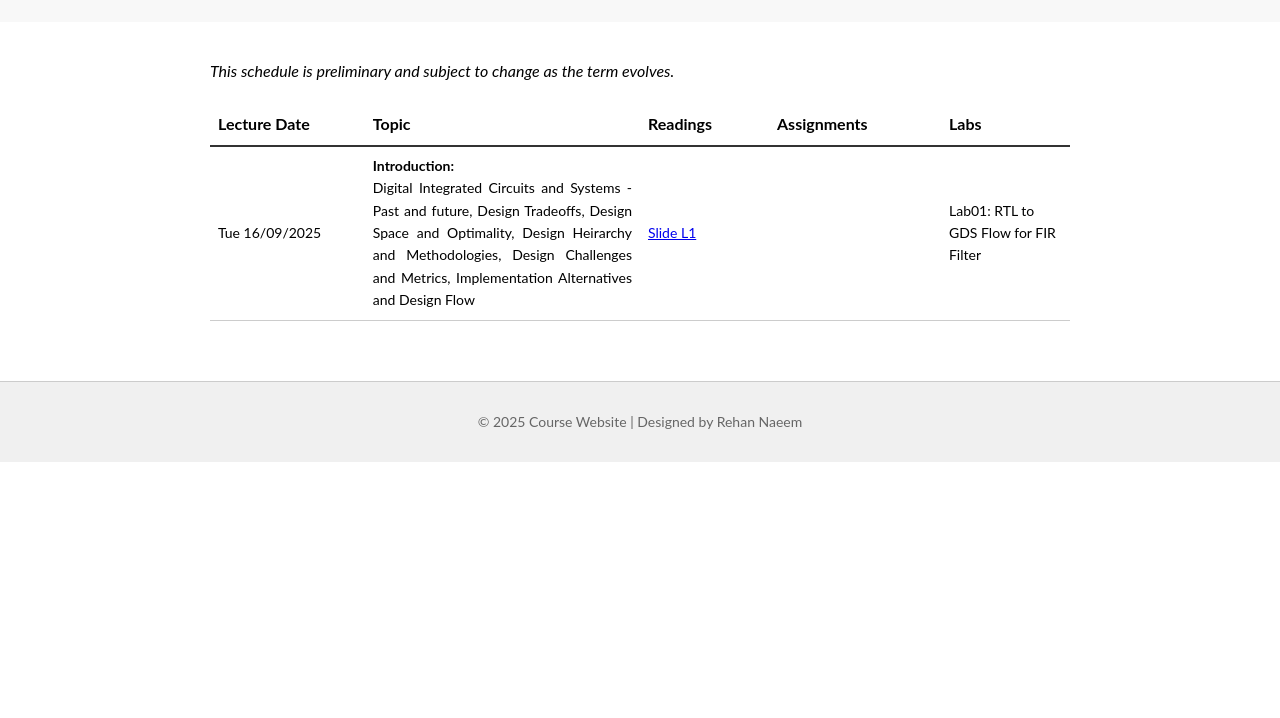
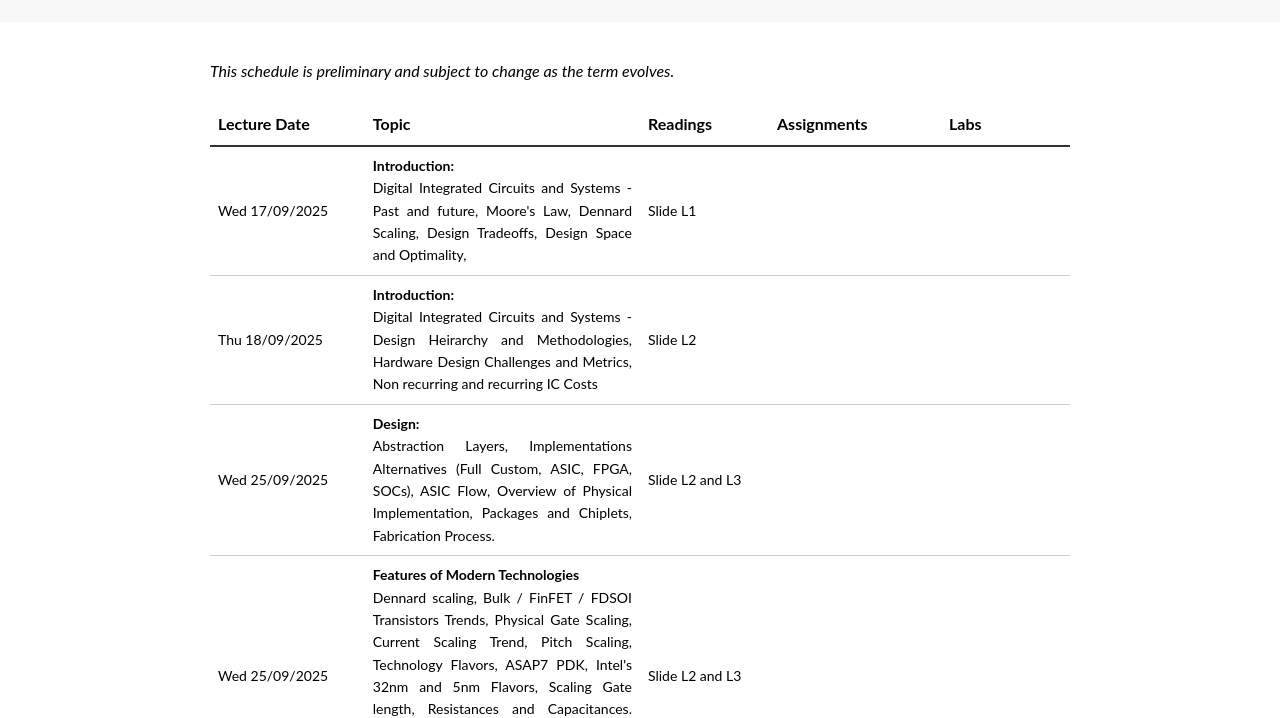
Before and after one commit to rehannaeemee/avlsi, a plain HTML site: page schedule.html in a window 1280 px wide. Shown: the part 236-954 px from the top of the page. Before the commit the page ends 800 px from the top, so only its background shows below. Drawn offline with Linux system fonts and the light colour scheme.

Commit message:
Update schedule.html

```diff
--- a/schedule.html
+++ b/schedule.html
@@ -33,14 +33,53 @@
       <tbody>
 
         <tr>
-          <td data-label="Lecture Date">Tue 16/09/2025</td>
+          <td data-label="Lecture Date">Wed 17/09/2025</td>
           <td style="text-align: justify;" data-label="Topic"><strong>Introduction:</strong><br>
-            Digital Integrated Circuits and Systems - Past and future, Design Tradeoffs, Design Space and Optimality, Design Heirarchy and Methodologies, Design Challenges and Metrics, Implementation Alternatives and Design Flow</td>
-          <td data-label="Readings">
-            <a href="#">Slide L1</a>
+            Digital Integrated Circuits and Systems - Past and future, Moore's Law, Dennard Scaling, Design Tradeoffs, Design Space and Optimality,
+            </td>
+          <td data-label="Readings">Slide L1</td>
+          <td data-label="Assignment"></td>
+          <td data-label="Labs"></td>
+        </tr>
+
+        <tr>
+          <td data-label="Lecture Date">Thu 18/09/2025</td>
+          <td style="text-align: justify;" data-label="Topic"><strong>Introduction:</strong><br>
+            Digital Integrated Circuits and Systems - Design Heirarchy and Methodologies, Hardware Design Challenges and Metrics,
+            Non recurring and recurring IC Costs
           </td>
+          <td data-label="Readings">Slide L2</td>
           <td data-label="Assignment"></td>
-          <td data-label="Labs">Lab01: RTL to GDS Flow for FIR Filter</td>
+          <td data-label="Labs"></td>
+        </tr>
+
+         <tr>
+          <td data-label="Lecture Date">Wed 25/09/2025</td>
+
+          <td style="text-align: justify;" data-label="Topic"><strong>Design:</strong><br>
+            Abstraction Layers, Implementations Alternatives (Full Custom, ASIC, FPGA, SOCs),
+            ASIC Flow, Overview of Physical Implementation, Packages and Chiplets,
+            Fabrication Process.
+
+          </td>
+
+          <td data-label="Readings">Slide L2 and L3</td>
+          <td data-label="Assignment"></td>
+          <td data-label="Labs"></td>
+        </tr>
+
+        <tr>
+          <td data-label="Lecture Date">Wed 25/09/2025</td>
+
+          <td style="text-align: justify;" data-label="Topic"><strong>Features of Modern Technologies</strong><br>
+            Dennard scaling, Bulk / FinFET / FDSOI Transistors Trends, Physical Gate Scaling, Current Scaling Trend,
+            Pitch Scaling, Technology Flavors, ASAP7 PDK, Intel's 32nm and 5nm Flavors, Scaling Gate length, Resistances and Capacitances.
+            Shallow Trench Isolation, High-k Metal Gate, Strained Silicon and its Effect on Transistor Sizing.
+          </td>
+
+          <td data-label="Readings">Slide L2 and L3</td>
+          <td data-label="Assignment"></td>
+          <td data-label="Labs"></td>
         </tr>
 
 
```
